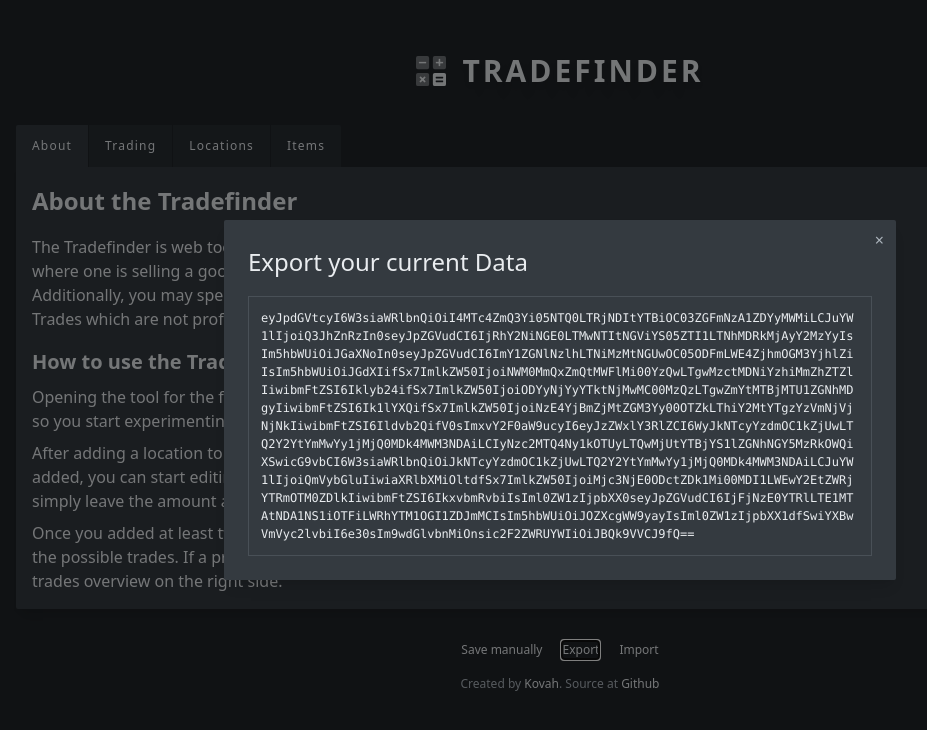
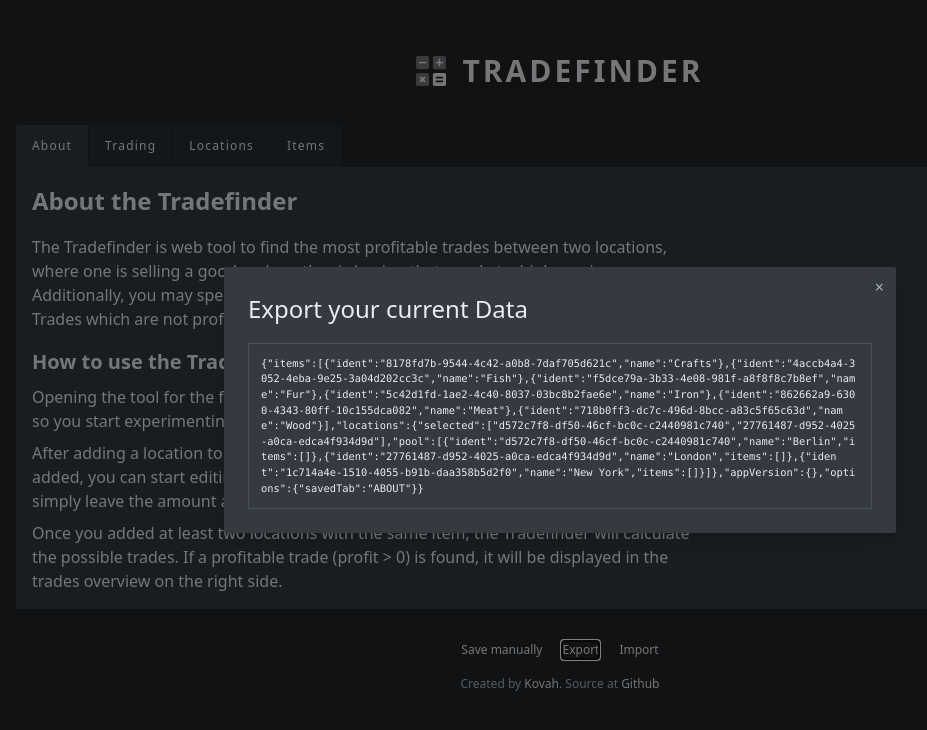
Before and after one commit to Kovah/Tradefinder, a React (Vite) app: page / in a window 1280 px wide. Both pictures are taken after a click on the button "Export". Shown: the top 730 px of the page, without its empty margins (80-1007 px from the left). Built offline with nearby package versions, Linux system fonts and the light colour scheme.

Commit message:
Simplify data format for import and export

```diff
--- a/src/features/data-handling/DataHandling.js
+++ b/src/features/data-handling/DataHandling.js
@@ -18,7 +18,7 @@ export function DataHandling () {
     setModalContent(
       <div>
         <h3 className="text-2xl mb-4">Export your current Data</h3>
-        <pre className="p-3 text-xs border border-gray-700 break-all whitespace-normal">{btoa(JSON.stringify(store.getState()))}</pre>
+        <pre className="p-3 text-xxs border border-gray-700 break-all whitespace-normal max-h-screen overflow-y-auto">{JSON.stringify(store.getState())}</pre>
       </div>
     );
     setModalVisible(true);
--- a/src/features/data-handling/ImportDataForm.js
+++ b/src/features/data-handling/ImportDataForm.js
@@ -11,7 +11,7 @@ export function ImportDataForm () {
       let importedData;
 
       try {
-        importedData = JSON.parse(atob(importData));
+        importedData = JSON.parse(importData);
       } catch (e) {
         alert('There was an error importing your data. Probably the data is broken or parts are missing.');
         return;
```
